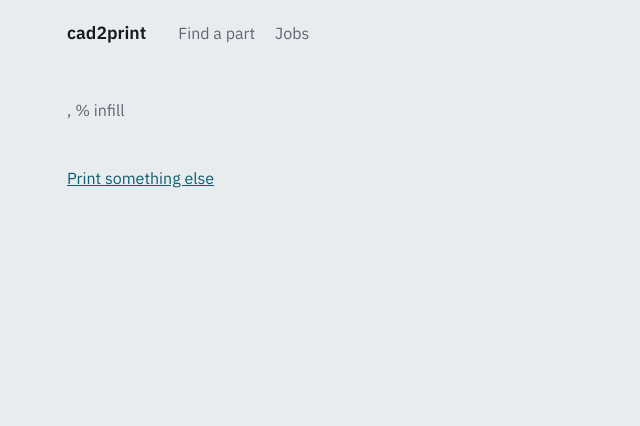
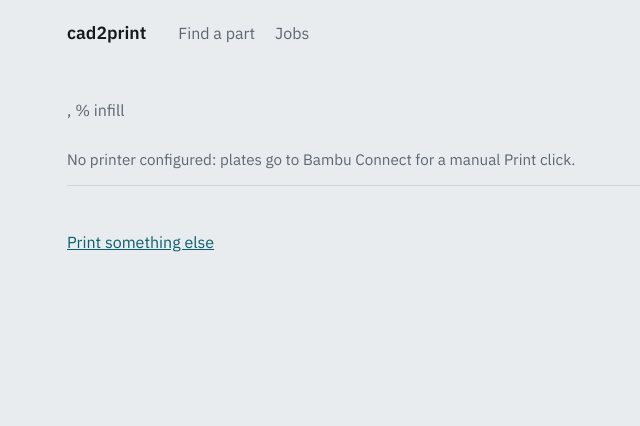
Before and after one commit to tfcollins/cad2print, a FastAPI app: template src/cad2print/templates/job.html in a window 1280 px wide. Shown: the top 426 px of the page, without its empty margins (133-773 px from the left). Run offline with FastAPI, Linux system fonts and the light colour scheme; the template is opened without the code that fills it, so the values that code supplies are empty; parts of the project's set-up code (start-up, migrations or seed data) failed here and were passed over.

Commit message:
feat: printer strip with bed-cleared button, auto-start checkbox, waiting/starting job views
Signed-off-by: Travis F. Collins <travisfcollins@gmail.com>

```diff
--- a/src/cad2print.egg-info/SOURCES.txt
+++ b/src/cad2print.egg-info/SOURCES.txt
@@ -22,6 +22,7 @@
 src/cad2print/static/style.css
 src/cad2print/templates/_job_fragment.html
 src/cad2print/templates/_job_list.html
+src/cad2print/templates/_printer_strip.html
 src/cad2print/templates/base.html
 src/cad2print/templates/document.html
 src/cad2print/templates/documents.html
--- a/src/cad2print/routes/jobs.py
+++ b/src/cad2print/routes/jobs.py
@@ -11,6 +11,34 @@
 
 STAGES = [("exporting", "Exporting from Onshape"), ("slicing", "Slicing"),
           ("handing_off", "Handing to Bambu Connect"), ("done", "Ready to print")]
+AUTO_STAGES = [("exporting", "Exporting from Onshape"), ("slicing", "Slicing"),
+               ("waiting_for_printer", "Waiting for printer"), ("starting", "Starting in Bambu Connect"),
+               ("done", "Printing")]
+
+STATE_LABELS = {"IDLE": "Idle", "FINISH": "Finished", "FAILED": "Failed", "RUNNING": "Printing",
+                "PREPARE": "Preparing", "PAUSE": "Paused", "SLICING": "Preparing", "INIT": "Starting"}
+
+
+def _stages_for(job):
+    return AUTO_STAGES if job.spec.auto_start and "waiting_for_printer" in job.stages_seen else STAGES
+
+
+def _printer_ctx(request: Request) -> dict:
+    runner = request.app.state.runner
+    st = runner.printer.state
+    live = runner.printer.enabled and st.is_live(runner.clock(), runner.stale_after_s)
+    return {
+        "enabled": runner.printer.enabled,
+        "live": live,
+        "label": STATE_LABELS.get(st.gcode_state or "", st.gcode_state or "Unknown") if live else "Offline",
+        "busy": st.busy,
+        "percent": st.percent,
+        "remaining_min": st.remaining_min,
+        "task_name": st.task_name,
+        "bed_cleared": request.app.state.db.get_flag("bed_cleared"),
+        "gate_reason": runner.gate_reason(),
+        "waiting": len(request.app.state.db.list_by_stage("waiting_for_printer")),
+    }
 
 
 async def _selected_parts(request: Request) -> tuple[dict, list[dict]]:
@@ -33,7 +61,8 @@
     if not chosen:
         return render(request, "error.html", message="Choose at least one part to print.", status_code=400)
     return render(request, "setup.html", ref=ref, chosen=chosen,
-                  defaults=request.app.state.presets.defaults)
+                  defaults=request.app.state.presets.defaults,
+                  printer_enabled=request.app.state.runner.printer.enabled)
 
 
 @router.post("/jobs")
@@ -54,7 +83,9 @@
     parts = [PartRef(did=ref["did"], wvm=ref["wvm"], wvmid=ref["wvmid"], eid=ref["eid"],
                      part_id=c["id"], name=c["name"], qty=c["qty"])
              for c in chosen]
-    job = request.app.state.runner.submit(JobSpec(parts=parts, preset=preset, overrides=overrides))
+    auto_start = str(form.get("auto_start", "")).lower() in {"1", "on", "true", "yes"}
+    job = request.app.state.runner.submit(JobSpec(parts=parts, preset=preset, overrides=overrides,
+                                                  auto_start=auto_start))
     return RedirectResponse(f"/jobs/{job.id}", status_code=303)
 
 
@@ -68,7 +99,8 @@
     job = request.app.state.db.get(job_id)
     if job is None:
         return render(request, "error.html", message="No such job.", status_code=404)
-    return render(request, "job.html", job=job, stages=STAGES)
+    return render(request, "job.html", job=job, stages=_stages_for(job), printer=_printer_ctx(request),
+                  queue_position=request.app.state.runner.queue_position(job.id))
 
 
 @router.get("/jobs/{job_id}/fragment", response_class=HTMLResponse)
@@ -76,7 +108,9 @@
     job = request.app.state.db.get(job_id)
     if job is None:
         return render(request, "error.html", message="No such job.", status_code=404)
-    return render(request, "_job_fragment.html", job=job, stages=STAGES)
+    return render(request, "_job_fragment.html", job=job, stages=_stages_for(job),
+                  printer=_printer_ctx(request),
+                  queue_position=request.app.state.runner.queue_position(job.id))
 
 
 @router.post("/jobs/{job_id}/rerun")
@@ -86,3 +120,14 @@
     except KeyError:
         return render(request, "error.html", message="No such job.", status_code=404)
     return RedirectResponse(f"/jobs/{job.id}", status_code=303)
+
+
+@router.get("/printer/strip", response_class=HTMLResponse)
+def printer_strip(request: Request):
+    return render(request, "_printer_strip.html", printer=_printer_ctx(request))
+
+
+@router.post("/printer/bed-cleared", response_class=HTMLResponse)
+def bed_cleared(request: Request):
+    request.app.state.db.set_flag("bed_cleared", True)
+    return render(request, "_printer_strip.html", printer=_printer_ctx(request))
--- a/src/cad2print/static/style.css
+++ b/src/cad2print/static/style.css
@@ -97,3 +97,11 @@
   .track { grid-template-columns: repeat(2, 1fr); }
   .top { flex-wrap: wrap; gap: .75rem 1.5rem; }
 }
+
+.printer { display: flex; flex-wrap: wrap; gap: .75rem 1.25rem; align-items: center; padding: .6rem 0 .9rem; margin-bottom: 1rem; border-bottom: 1px solid var(--rule); font-size: .95rem; min-height: 2.6rem; }
+.printer form { margin: 0; }
+.pstate { font-weight: 500; }
+.pstate-ready { color: var(--ok); }
+.pstate-busy { color: var(--act); }
+.pstate-off { color: var(--muted); }
+.bed.ok { color: var(--ok); }
--- a/src/cad2print/templates/_job_fragment.html
+++ b/src/cad2print/templates/_job_fragment.html
@@ -6,6 +6,18 @@
 </ol>
 {% if job.status == 'queued' %}
 <p class="muted">Queued, waiting for the slicer.</p>
+{% elif job.stage == 'waiting_for_printer' %}
+<div class="next">
+  <strong>Sliced. {% if queue_position %}{{ queue_position }} in line{% endif %}</strong>
+  {% if printer.gate_reason %}Holding: {{ printer.gate_reason }}.{% else %}Starting as soon as the printer is free.{% endif %}
+</div>
+{% elif job.stage == 'starting' %}
+<p class="muted">Handed to Bambu Connect on bambu-win, waiting for the printer to pick it up.</p>
+{% elif job.status == 'done' and 'starting' in job.stages_seen %}
+<div class="next">
+  <strong>Printing.</strong>
+  <span class="filename">{{ job.handoff_name }}</span> was started through Bambu Connect.
+</div>
 {% elif job.status == 'done' %}
 <div class="next">
   <strong>Now click Print in Bambu Connect on bambu-win.</strong>
--- /dev/null
+++ b/src/cad2print/templates/_printer_strip.html
@@ -0,0 +1,17 @@
+<div id="printer" class="printer {% if printer.live %}live{% endif %}" hx-get="/printer/strip" hx-trigger="every 5s" hx-swap="outerHTML">
+{% if not printer.enabled %}
+  <span class="muted">No printer configured: plates go to Bambu Connect for a manual Print click.</span>
+{% else %}
+  <span class="pstate pstate-{{ 'busy' if printer.busy else ('off' if not printer.live else 'ready') }}">H2S: {{ printer.label }}</span>
+  {% if printer.busy and printer.task_name %}<span class="muted">{{ printer.task_name }}{% if printer.percent is not none %}, {{ printer.percent }}%{% endif %}{% if printer.remaining_min %}, {{ printer.remaining_min }} min left{% endif %}</span>{% endif %}
+  {% if printer.waiting %}<span class="muted">{{ printer.waiting }} waiting</span>{% endif %}
+  {% if printer.bed_cleared %}
+    <span class="bed ok">Bed cleared, next plate will start when the printer is free</span>
+  {% else %}
+    <form action="/printer/bed-cleared" method="post" hx-post="/printer/bed-cleared" hx-target="#printer" hx-swap="outerHTML">
+      <button type="submit" class="quiet">Bed cleared</button>
+    </form>
+    {% if printer.waiting and printer.gate_reason %}<span class="muted">{{ printer.gate_reason }}</span>{% endif %}
+  {% endif %}
+{% endif %}
+</div>
--- a/src/cad2print/templates/index.html
+++ b/src/cad2print/templates/index.html
@@ -1,5 +1,6 @@
 {% extends "base.html" %}
 {% block content %}
+<div hx-get="/printer/strip" hx-trigger="load" hx-swap="outerHTML"><div id="printer" class="printer"></div></div>
 <section class="hero">
   <h1>Pick a part in Onshape.<br>Get a sliced plate in Bambu Connect.</h1>
   <form class="row" action="/documents" method="get">
--- a/src/cad2print/templates/job.html
+++ b/src/cad2print/templates/job.html
@@ -4,6 +4,7 @@
 <h1>{{ job.title }}</h1>
 <p class="muted">{{ presets.presets[job.spec.preset].label if job.spec.preset in presets.presets else job.spec.preset }},
   {{ job.spec.overrides.infill }}% infill{% if job.spec.overrides.supports %}, supports{% endif %}{% if job.spec.overrides.copies > 1 %}, &times;{{ job.spec.overrides.copies }}{% endif %}</p>
+{% include "_printer_strip.html" %}
 <div id="job" hx-get="/jobs/{{ job.id }}/fragment" hx-trigger="load" hx-swap="outerHTML">
   {% include "_job_fragment.html" %}
 </div>
--- a/src/cad2print/templates/setup.html
+++ b/src/cad2print/templates/setup.html
@@ -30,6 +30,7 @@
   </label>
   <div class="checks">
     <label><input type="checkbox" name="supports" {% if defaults.supports %}checked{% endif %}> Add supports</label>
+    {% if printer_enabled %}<label><input type="checkbox" name="auto_start" checked> Start the print automatically when the printer is free and the bed is cleared</label>{% endif %}
   </div>
   <div class="actions">
     <button type="submit">Slice and send to Bambu Connect</button>
```
Also changed, not shown: tests/test_job_routes.py (+62 -0 lines).
